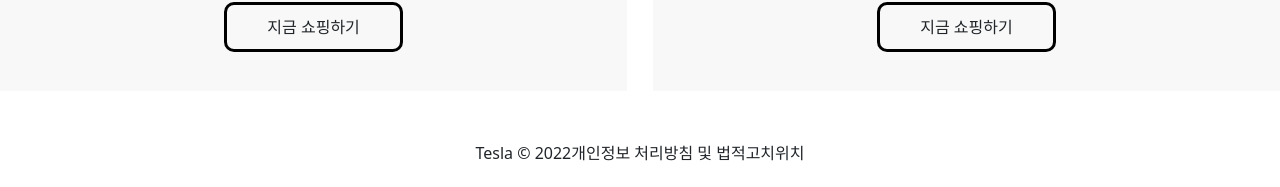
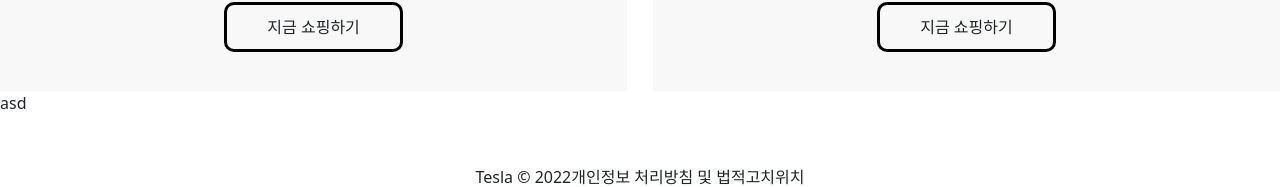
Before and after one commit to JJeonghyun/ReactProject, a React (Create React App) app in the folder project/: page / in a window 1280 px wide. Shown: the part 5774-5961 px from the top of the page. Built offline with nearby package versions, Linux system fonts and the light colour scheme.

Commit message:
틀잡기

```diff
--- a/project/package.json
+++ b/project/package.json
@@ -10,9 +10,11 @@
     "react": "^18.2.0",
     "react-bootstrap": "^2.6.0",
     "react-dom": "^18.2.0",
+    "react-redux": "^8.0.5",
     "react-scripts": "5.0.1",
     "react-slick": "^0.29.0",
     "slick-carousel": "^1.8.1",
+    "reudx": "^1.0.7",
     "styled-components": "^5.3.6",
     "web-vitals": "^2.1.0"
   },
@@ -39,5 +41,8 @@
       "last 1 firefox version",
       "last 1 safari version"
     ]
+  },
+  "devDependencies": {
+    "redux-devtools-extension": "^2.13.9"
   }
 }
--- a/project/src/App.js
+++ b/project/src/App.js
@@ -3,6 +3,8 @@ import "./App.css";
 import Header from "./components/Header";
 import Body from "./components/Body";
 import Footer from "./components/Footer";
+import IteminfoContainer from "./components/Body/Iteminfo/Container";
+
 function App() {
   return (
     <>
@@ -12,5 +14,4 @@ function App() {
     </>
   );
 }
-
 export default App;
--- /dev/null
+++ b/project/src/components/Body/Iteminfo/Comp.jsx
@@ -0,0 +1,5 @@
+const IteminfoComponent = () => {
+  return <div>asd</div>;
+};
+
+export default IteminfoComponent;
--- /dev/null
+++ b/project/src/components/Body/Iteminfo/Container.jsx
@@ -0,0 +1,6 @@
+import IteminfoComponent from "./Comp";
+const IteminfoContainer = () => {
+  return <IteminfoComponent />;
+};
+
+export default IteminfoContainer;
--- a/project/src/components/Body/index.jsx
+++ b/project/src/components/Body/index.jsx
@@ -3,6 +3,7 @@ import styled from "styled-components";
 import FirstContainer from "./First/Container";
 import SecondContainer from "./Second/Container";
 import ThirdContainer from "./Third/Container";
+import IteminfoContainer from "./Iteminfo/Container";
 
 const Body = () => {
   return (
@@ -10,6 +11,7 @@ const Body = () => {
       <FirstContainer />
       <SecondContainer />
       <ThirdContainer />
+      <IteminfoContainer />
     </BodyBox>
   );
 };
```
Also changed, not shown: 1 other file (tests, documents, lock files or other folders).
